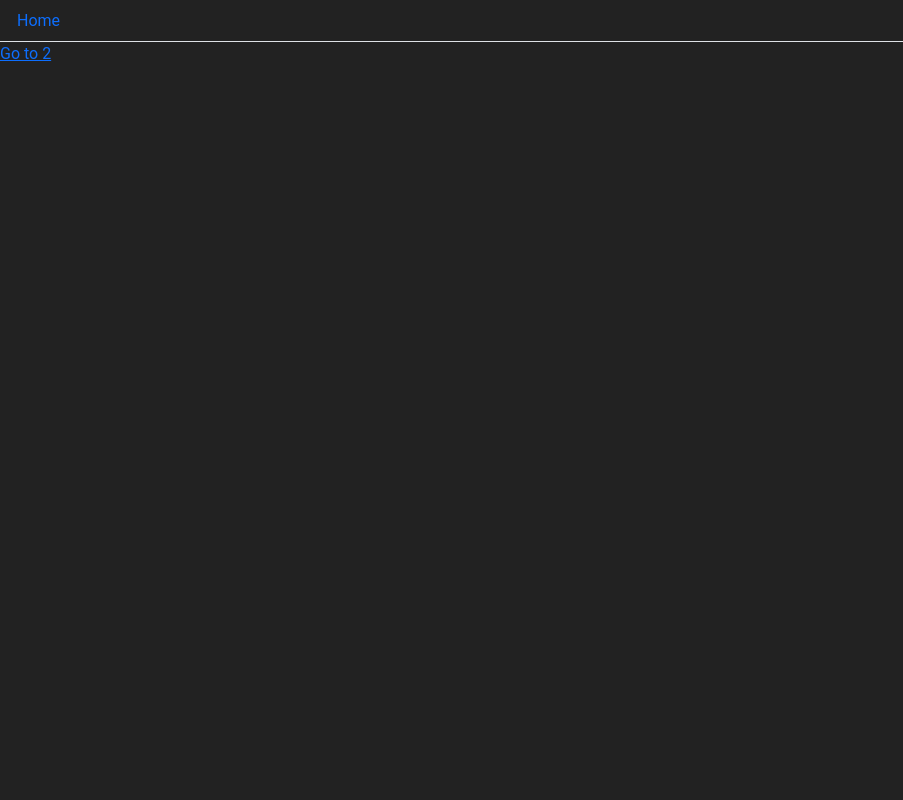
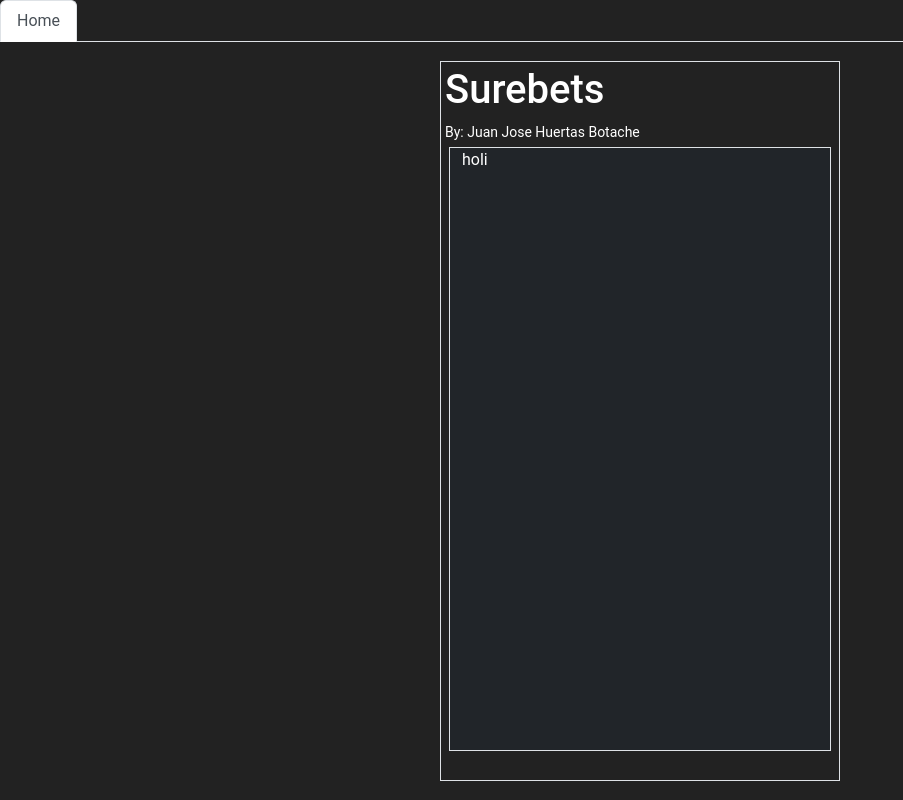
Before and after one commit to jjhbotache/bets_gettor, a React (Vite) app in the folder reactFrontSurebettor/: page / in a window 1280 px wide. Shown: the whole page, without its empty margins (0-903 px from the left). Built offline with nearby package versions, Linux system fonts and the light colour scheme; no server answers.

Commit message:
refactorin ui

```diff
--- a/reactFrontSurebettor/index.html
+++ b/reactFrontSurebettor/index.html
@@ -11,7 +11,7 @@
     <title>Vite + React</title>
   </head>
   <body>
-    <div id="root"></div>
+    <div id="root" class=""></div>
     <script type="module" src="/src/main.jsx"></script>
     <script src="https://cdn.jsdelivr.net/npm/@popperjs/core@2.11.6/dist/umd/popper.min.js"
     integrity="sha384-oBqDVmMz9ATKxIep9tiCxS/Z9fNfEXiDAYTujMAeBAsjFuCZSmKbSSUnQlmh/jp3" crossorigin="anonymous">
--- a/reactFrontSurebettor/src/App.jsx
+++ b/reactFrontSurebettor/src/App.jsx
@@ -2,8 +2,9 @@ import { useEffect, useRef, useState } from 'react'
 import './styles.css'
 import { apiRoute } from './const/consts'
 import response from "./mocks/sure_bets_response.json";
-import Nav from './coomponent/Nav';
+import Nav from './component/Nav';
 import { Link } from 'react-router-dom';
+import BetsViewer from './component/BetsViewer/BetsViewer';
 
 
 
@@ -62,8 +63,13 @@ function App() {
 
   return (
     <>
-      <Nav/>
-      <Link to="/2">Go to 2</Link>
+    <Nav/>
+
+    <div className="container h-100 d-flex justify-content-center align-items-center ">
+      <div className="row">
+        <BetsViewer bets={surebets}/>
+      </div>
+    </div>
     </>
   )
 }
--- /dev/null
+++ b/reactFrontSurebettor/src/component/BetsViewer/BV.module.css
@@ -0,0 +1,11 @@
+.BVContainer{
+  height: 90vh;
+  width: 98vw;
+  max-width: 400px;
+}
+.betsContainer{
+  height: 85%;
+  display: flex;
+  flex-direction: column;
+  justify-content: space-between;
+}
--- /dev/null
+++ b/reactFrontSurebettor/src/component/BetsViewer/BetsViewer.jsx
@@ -0,0 +1,19 @@
+import styles from './BV.module.css'
+export default function BetsViewer({bets}) {
+
+
+
+  return(
+    <div className={`container-fluid border p-0 p-sm-1 ${styles.BVContainer} `}>
+      <div className="row">
+        <h1>Surebets</h1>
+        <small className="muted">By: Juan Jose Huertas Botache</small>
+      </div>
+      <div className={`row border m-0 m-sm-1 ${styles.betsContainer}`}>
+        <div className="col bg-dark">
+          holi
+        </div>
+      </div>
+    </div>
+  )
+};
--- a/reactFrontSurebettor/src/coomponent/Nav.jsx
+++ b/reactFrontSurebettor/src/component/Nav.jsx
@@ -1,7 +1,9 @@
 import { navLinks } from "../const/consts"
 
-export default function Nav({activeLink}) {
+export default function Nav() {
   const links = navLinks;
+
+  const url = window.location.pathname;
 
 
   return(
@@ -11,7 +13,7 @@ export default function Nav({activeLink}) {
           links.map((link, index) => {
             return(
               <li className="nav-item" key={index}>
-                <a className={`nav-link ${activeLink === link.link ? "active" : ""}`} href={link.link}>{link.name}</a>
+                <a className={`nav-link ${url === link.link ? "active" : ""}`} href={link.link}>{link.name}</a>
               </li>
             )
           })
--- a/reactFrontSurebettor/src/main.jsx
+++ b/reactFrontSurebettor/src/main.jsx
@@ -3,21 +3,13 @@ import ReactDOM from 'react-dom/client'
 import App from './App.jsx'
 import { createBrowserRouter, RouterProvider, Link} from "react-router-dom";
 
-const router = createBrowserRouter([
-  {
-    path: "/",
-    element: <App/>,
-  },
-  {
-    path: "/2",
-    element: (
-      <>
-      <h2>2 page</h2>
-      <Link to="/">Go to home</Link>
-      </>
-    ),
-  },
-]);
+const router = createBrowserRouter(
+  [
+    {
+      path: "/",
+      element: <App/>,
+    },
+  ]);
 
 ReactDOM.createRoot(document.getElementById('root')).render(
   <>
--- a/reactFrontSurebettor/src/styles.css
+++ b/reactFrontSurebettor/src/styles.css
@@ -2,6 +2,9 @@
   background: #222;
   color: white;
   font-family: 'Roboto', sans-serif;
+}
+#root{
   height: 100vh;
-
+  display: flex;
+  flex-direction: column;
 }
```
